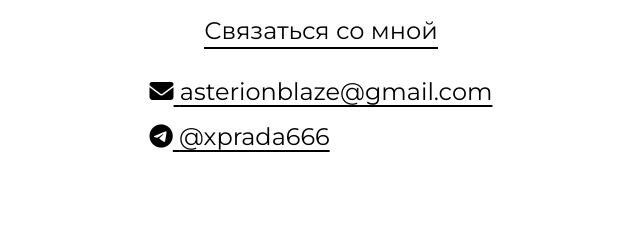
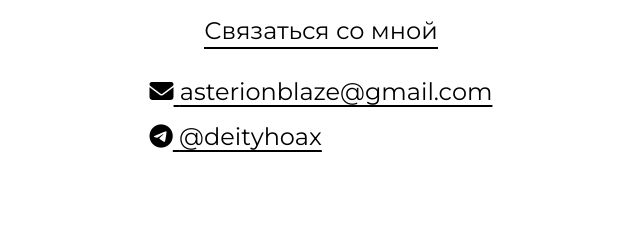
Before and after one commit to jqvelin/portfolio, a plain HTML site: page index.html in a window 1280 px wide. Shown: the part 2960-3200 px from the top of the page, 319-959 px from the left. Drawn offline with Linux system fonts and the light colour scheme.

Commit message:
Update index.html

```diff
--- a/index.html
+++ b/index.html
@@ -629,7 +629,7 @@
                         <li class="contacts__list-item">
                             <a href="https://t.me/xprada666">
                                 <i class="fa-brands fa-telegram"></i>
-                                <span>@xprada666</span>
+                                <span>@deityhoax</span>
                             </a>
                         </li>
                     </ul>
```
